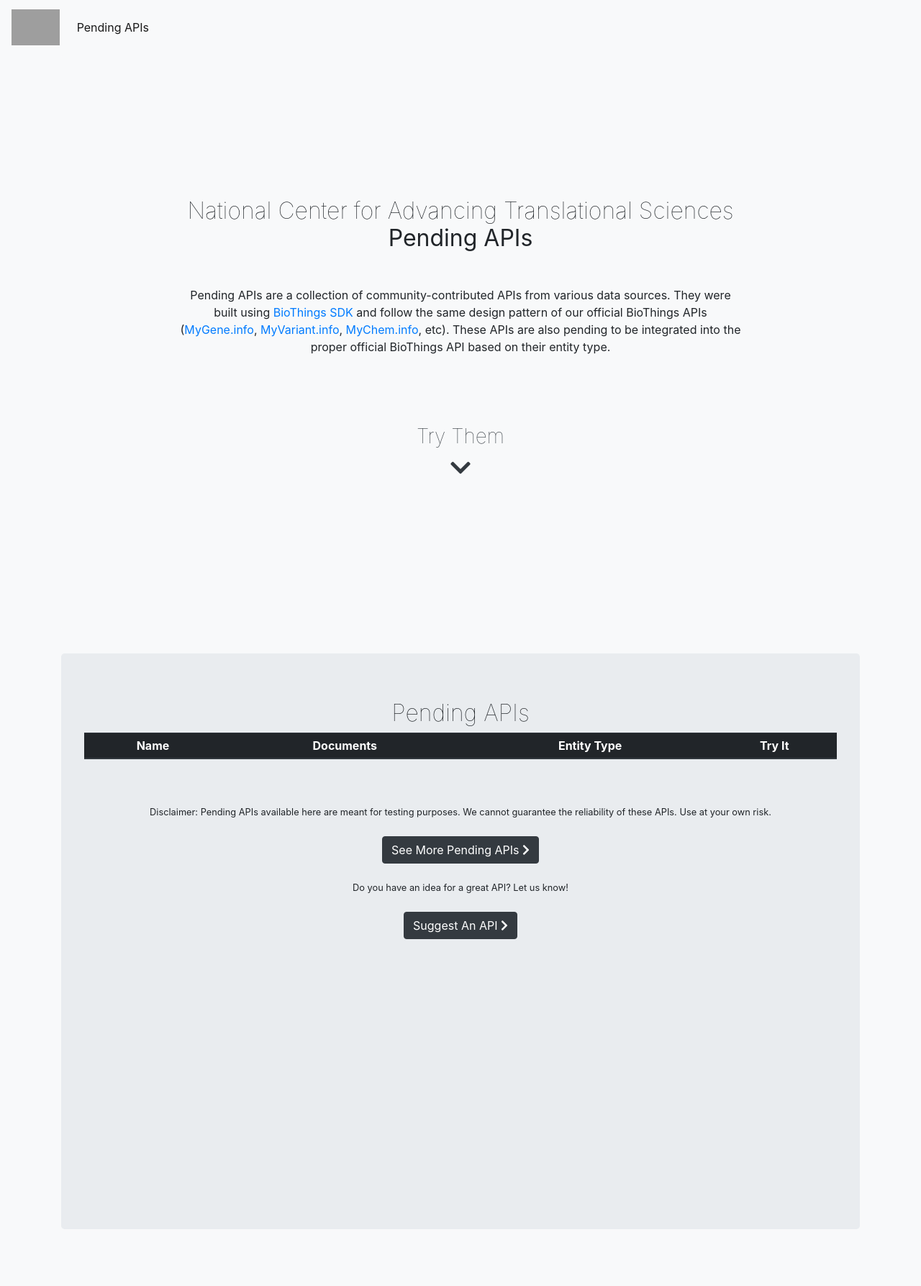
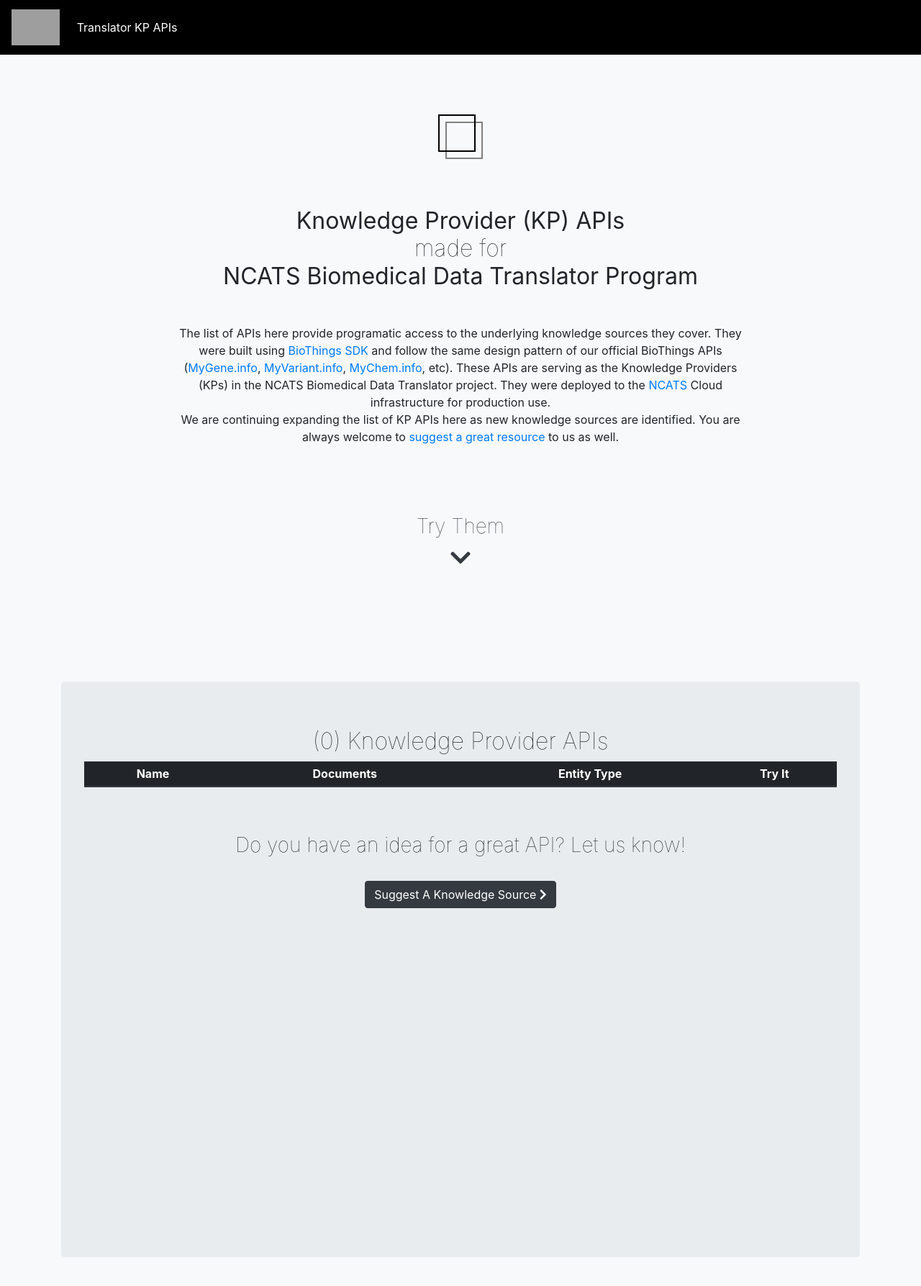
Before and after one commit to biothings/pending.api, a Python web app: template templates/static/html/ncats-landing.html in a window 1280 px wide. Shown: the top 1787 px of the page at 72% size. Run offline with Jinja, Linux system fonts and the light colour scheme; the template is opened without the code that fills it, so the values that code supplies are empty; some libraries are stand-ins or nearby versions; grey boxes are pictures that could not be loaded.

Commit message:
ncats page updated

```diff
--- a/templates/static/html/ncats-landing.html
+++ b/templates/static/html/ncats-landing.html
@@ -36,7 +36,7 @@
       }
     </style>
 	</head>
-  <nav class="navbar navbar-expand-lg navbar-light">
+  <nav class="navbar navbar-expand-lg navbar-dark" style="background:black;">
     <a class="navbar-brand" href="#"><img height="50px" alt='logo' src="https://mygene.info/static/img/using-5.png"/></a>
     <button class="navbar-toggler" type="button" data-toggle="collapse" data-target="#navbarSupportedContent" aria-controls="navbarSupportedContent" aria-expanded="false" aria-label="Toggle navigation">
       <span class="navbar-toggler-icon"></span>
@@ -44,7 +44,7 @@
     <div class="collapse navbar-collapse" id="navbarSupportedContent">
       <ul class="navbar-nav mr-auto">
         <li class="nav-item active">
-          <a class="nav-link" href="#pending">Pending APIs</span></a>
+          <a class="nav-link" href="#pending">Translator KP APIs</span></a>
         </li>
       </ul>
     </div>
@@ -53,12 +53,24 @@
     <div id="ncats" class="container">
       <section  class="jumbotron bg-light d-flex justify-content-center align-items-center" style="min-height:100vh;">
         <div class="text-center">
-          <h2 class="m-5">National Center for Advancing Translational Sciences <br /><b>Pending APIs</b></h2>
+					<svg width="100" height="100">
+						<rect x="30" y="30" width="50" height="50" style="stroke:grey;stroke-width:2;fill:none;"/>
+						<rect x="20" y="20" width="50" height="50" style="stroke:black;stroke-width:2;fill:none;"/>
+	        </svg>
+          <h2 class="m-5">
+						<b>Knowledge Provider (KP) APIs</b><br />
+						made for<br />
+						<b>NCATS Biomedical Data Translator Program</b>
+						</h2>
           <p class="w-75 m-auto">
-  					Pending APIs are a collection of community-contributed APIs from various data sources. They were built using
+  					The list of APIs here provide programatic access to the underlying knowledge sources they cover. They were built using
   					<a rel="noopener"  class="link" href="https://biothingsapi.readthedocs.io/en/latest/" target="_blank">BioThings SDK</a> and follow the same design pattern of our official BioThings APIs (<a rel="noopener"  class="link" href="https://mygene.info" target="_blank">MyGene.info</a>,
-  					<a rel="noopener" class="link" href="https://myvariant.info" target="_blank">MyVariant.info</a>, <a rel="noopener"  class="link" href="https://mychem.info" target="_blank">MyChem.info</a>, etc). These APIs are also pending to be integrated into the proper official BioThings API based on their entity type.
+  					<a rel="noopener" class="link" href="https://myvariant.info" target="_blank">MyVariant.info</a>, <a rel="noopener"  class="link" href="https://mychem.info" target="_blank">MyChem.info</a>, etc). These APIs are serving as the Knowledge Providers (KPs) in the NCATS Biomedical Data Translator project. They were deployed to the
+						<a href="https://ncats.nih.gov/translator" target="_blank" rel="noreferrer">NCATS</a> Cloud infrastructure for production use.
   				</p>
+					<p class="w-75 m-auto">
+						We are continuing expanding the list of KP APIs here as new knowledge sources are identified. You are always welcome to <a href="https://github.com/NCATS-Tangerine/translator-api-registry/issues/new?assignees=cmungall%2C+tomconlin%2C+newgene%2C+kevinxin90&labels=data+wanted&template=a_data_source_wanted.md" target="_blank" rel="noreferrer">suggest a great resource</a> to us as well.
+					</p>
           <div class="text-center p-5 mt-5">
             <a href="#pending" class="text-dark">
               <h3>Try Them</h3>
@@ -68,7 +80,7 @@
         </div>
       </section>
       <section class="jumbotron fullscreen text-center" id="pending">
-        <h2>Pending APIs</h2>
+        <h2>(<span v-text="list.length"></span>) Knowledge Provider APIs</h2>
 				<div style="overflow-x:scroll">
 					<table class="table table-light table-striped table-sm table-hover sortable">
 						<thead class="thead-dark">
@@ -91,11 +103,8 @@
 				</div>
 
         <div class="text-center mt-5">
-          <small class="d-block"> Disclaimer: Pending APIs available here are meant for testing purposes. We cannot guarantee the reliability of these APIs. Use at your own risk.</small>
-          <a role="button" class="btn btn-dark m-4" href="https://pending.biothings.io/">See More Pending APIs <i class="fas fa-chevron-right"></i></a>
-          <br />
-          <small class="d-block">Do you have an idea for a great API? Let us know!</small>
-          <a role="button" class="btn btn-dark m-4" target="_blank" href="https://github.com/NCATS-Tangerine/translator-api-registry/issues/new?assignees=cmungall%2C+tomconlin%2C+newgene%2C+kevinxin90&labels=data+wanted&template=a_data_source_wanted.md">Suggest An API <i class="fas fa-chevron-right"></i></a>
+          <h3 class="d-block">Do you have an idea for a great API? Let us know!</h3>
+          <a role="button" class="btn btn-dark m-4" target="_blank" href="https://github.com/NCATS-Tangerine/translator-api-registry/issues/new?assignees=cmungall%2C+tomconlin%2C+newgene%2C+kevinxin90&labels=data+wanted&template=a_data_source_wanted.md">Suggest A Knowledge Source <i class="fas fa-chevron-right"></i></a>
         </div>
       </section>
       <section  class="jumbotron bg-light">
--- a/templates/static/html/try.html
+++ b/templates/static/html/try.html
@@ -118,7 +118,7 @@
             <div class="cube1"></div>
             <div class="cube2"></div>
           </div>
-          <pre v-show="success" id="callResults" class="p-2 text-dark bg-light text-left mt-4 mb-4" style="font-size:1em !important;max-height: 800px; overflow: scroll; border-style: inset; border: 2px #5d5d5d solid;border-radius: 5px;">
+          <pre v-show="success" id="callResults" class="p-2 text-dark bg-light text-left mt-4 mb-4" style="font-size:1em !important;max-height: 800px;min-height: 800px; overflow: scroll; border-style: inset; border: 2px #5d5d5d solid;border-radius: 5px;">
 
           </pre>
         </div>
@@ -372,6 +372,9 @@
           this.getMetadata();
           // this.registerServiceWorker();
 
+
+
+
         }
     });
   </script>
```
